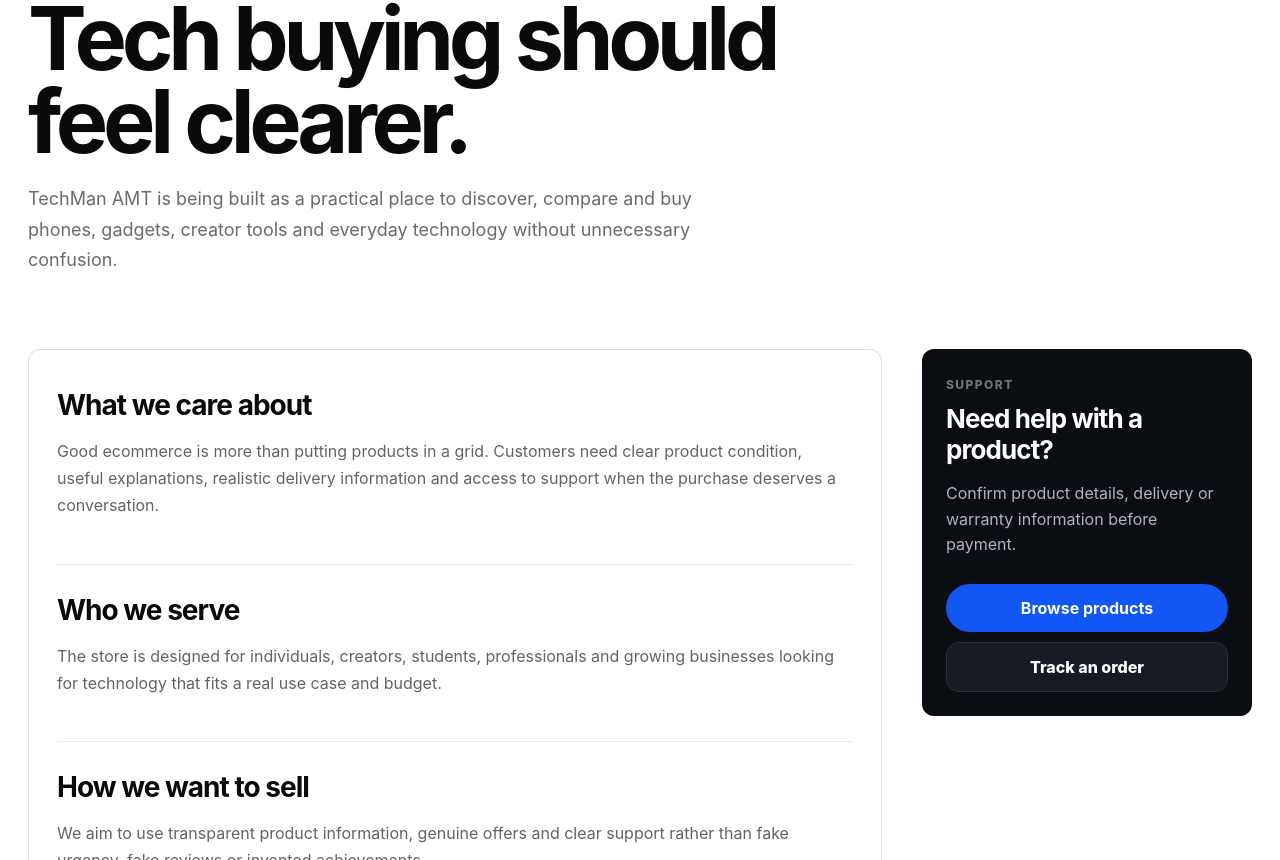
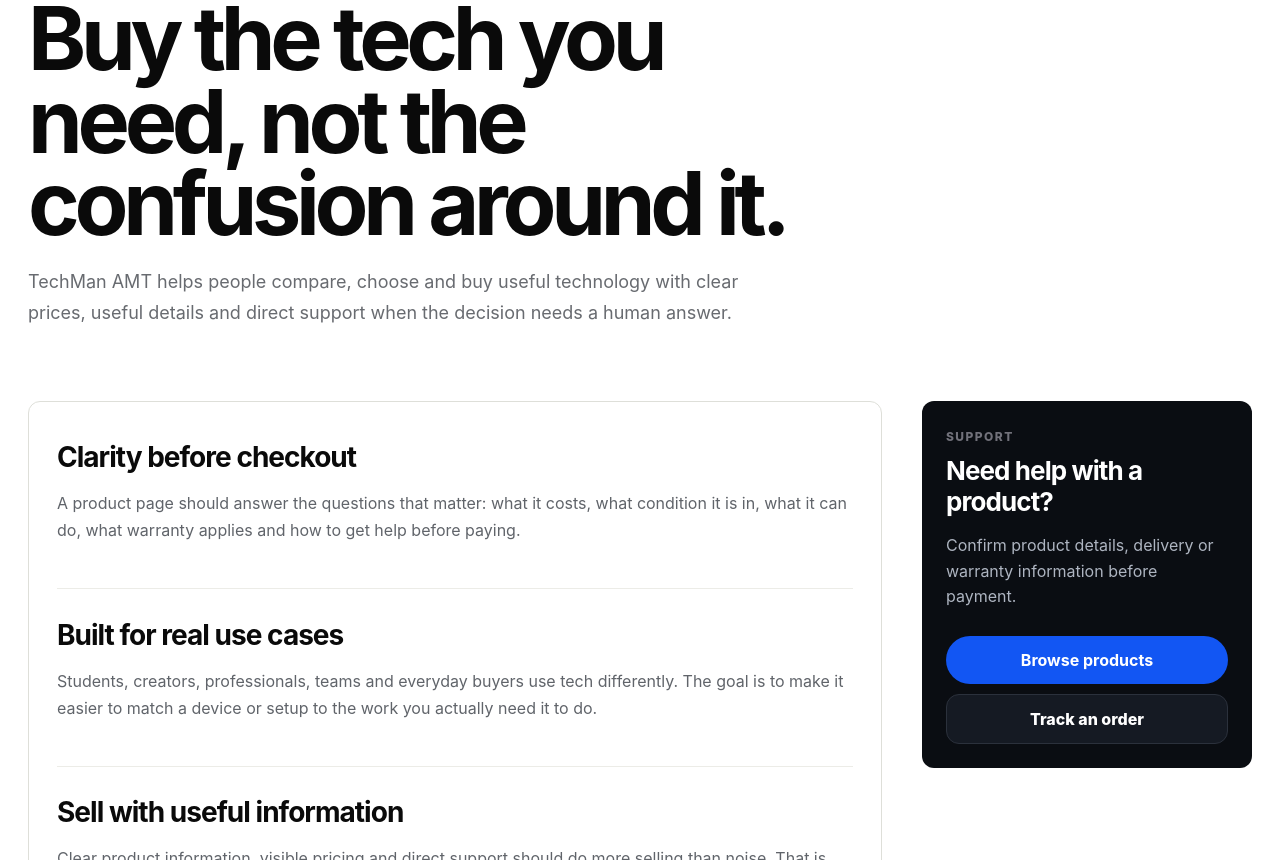
Before and after one commit to growwithaccolade-sketch/techman-amt-2026, a Next.js app: page /about in a window 1280 px wide. Shown: the part 240-1100 px from the top of the page. Built offline with nearby package versions, Linux system fonts and the light colour scheme; no server answers.

Commit message:
Rewrite About page for clearer value proposition

```diff
--- a/app/about/page.tsx
+++ b/app/about/page.tsx
@@ -7,20 +7,20 @@
 const fallback = {
   "slug": "about",
   "eyebrow": "ABOUT TECHMAN AMT",
-  "title": "Tech buying should feel clearer.",
-  "intro": "TechMan AMT is being built as a practical place to discover, compare and buy phones, gadgets, creator tools and everyday technology without unnecessary confusion.",
+  "title": "Buy the tech you need, not the confusion around it.",
+  "intro": "TechMan AMT helps people compare, choose and buy useful technology with clear prices, useful details and direct support when the decision needs a human answer.",
   "sections": [
     {
-      "title": "What we care about",
-      "body": "Good ecommerce is more than putting products in a grid. Customers need clear product condition, useful explanations, realistic delivery information and access to support when the purchase deserves a conversation."
+      "title": "Clarity before checkout",
+      "body": "A product page should answer the questions that matter: what it costs, what condition it is in, what it can do, what warranty applies and how to get help before paying."
     },
     {
-      "title": "Who we serve",
-      "body": "The store is designed for individuals, creators, students, professionals and growing businesses looking for technology that fits a real use case and budget."
+      "title": "Built for real use cases",
+      "body": "Students, creators, professionals, teams and everyday buyers use tech differently. The goal is to make it easier to match a device or setup to the work you actually need it to do."
     },
     {
-      "title": "How we want to sell",
-      "body": "We aim to use transparent product information, genuine offers and clear support rather than fake urgency, fake reviews or invented achievements."
+      "title": "Sell with useful information",
+      "body": "Clear product information, visible pricing and direct support should do more selling than noise. That is the standard TechMan AMT is built around."
     }
   ]
 };
```
